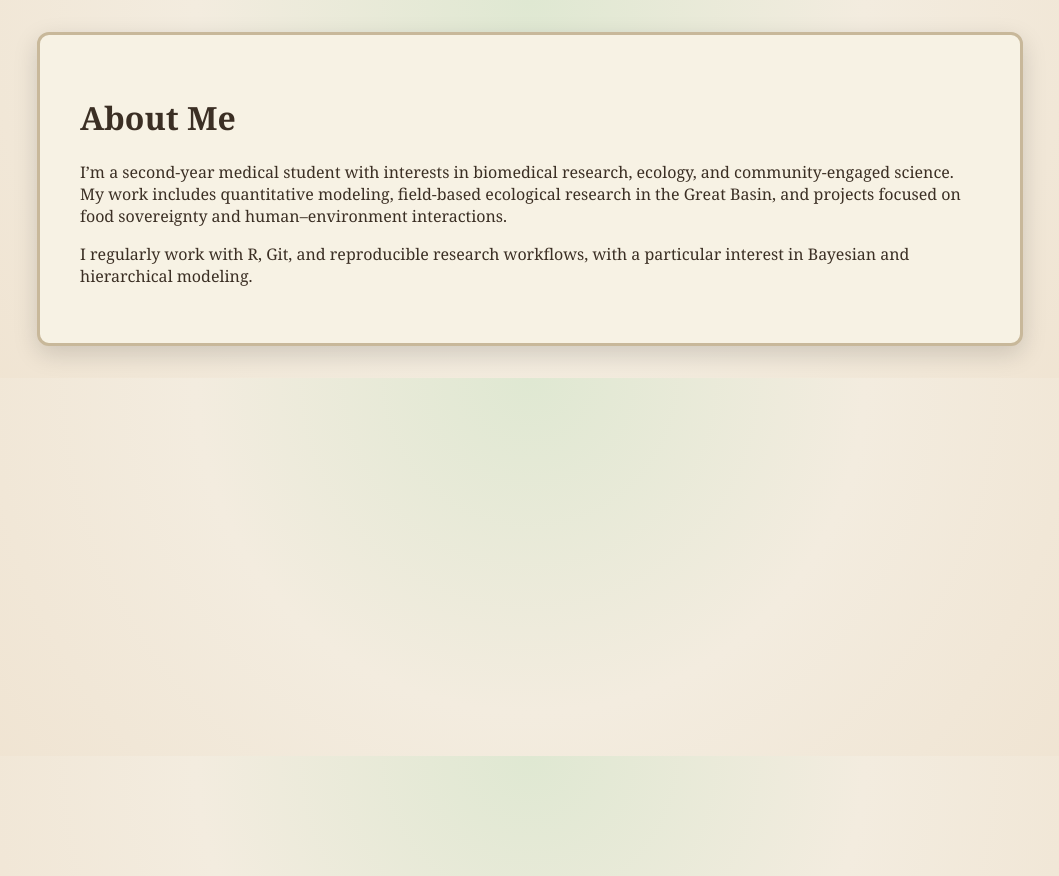
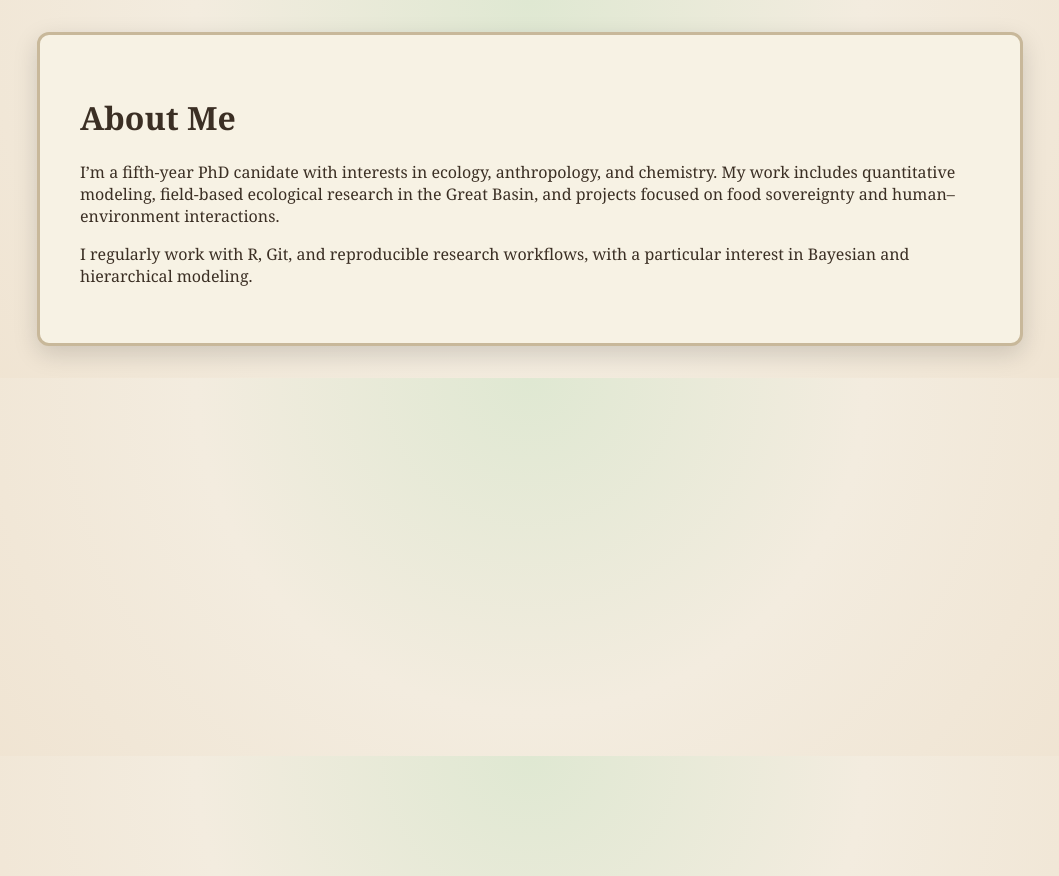
Before and after one commit to ChloeCollierAllen/ChloeCollierAllen.github.io, a Jekyll site: the page built from about.md, in a window 1280 px wide. Shown: the top 876 px of the page, without its empty margins (110-1169 px from the left). Built offline with Jekyll 4.4.1, drawn with Linux system fonts in a browser that asks for light colours.

Commit message:
Update about.md
update-about.md

```diff
--- a/about.md
+++ b/about.md
@@ -6,9 +6,8 @@ permalink: /about/
 
 # About Me
 
-I’m a second-year medical student with interests in biomedical research,
-ecology, and community-engaged science. My work includes quantitative
-modeling, field-based ecological research in the Great Basin, and projects
+I’m a fifth-year PhD canidate with interests in ecology, anthropology, and chemistry.
+My work includes quantitative modeling, field-based ecological research in the Great Basin, and projects
 focused on food sovereignty and human–environment interactions.
 
 I regularly work with R, Git, and reproducible research workflows, with a
```
